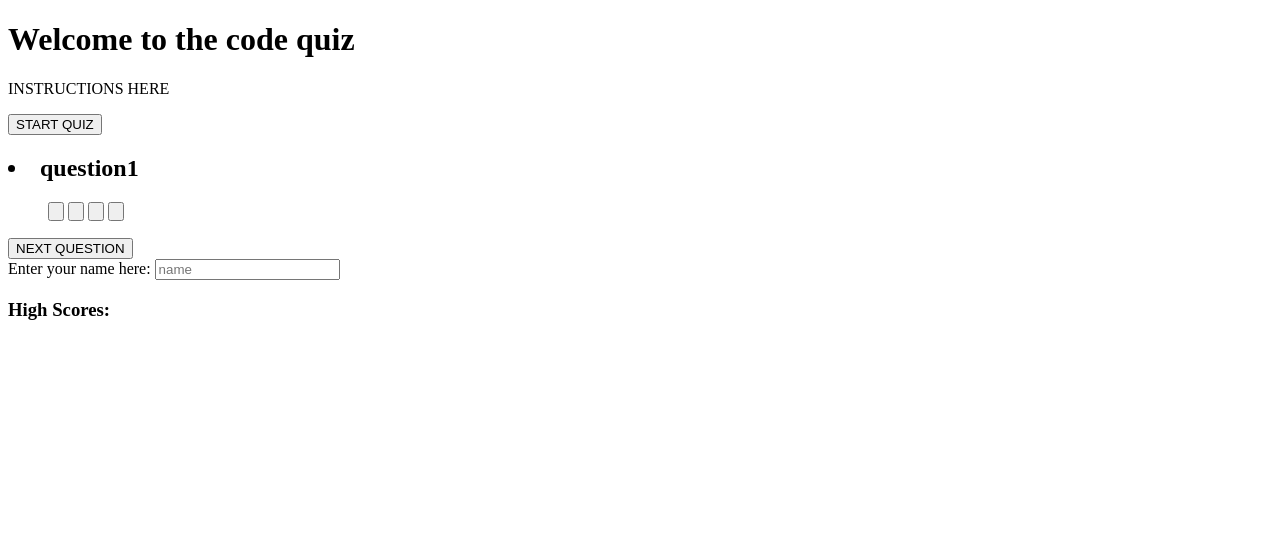
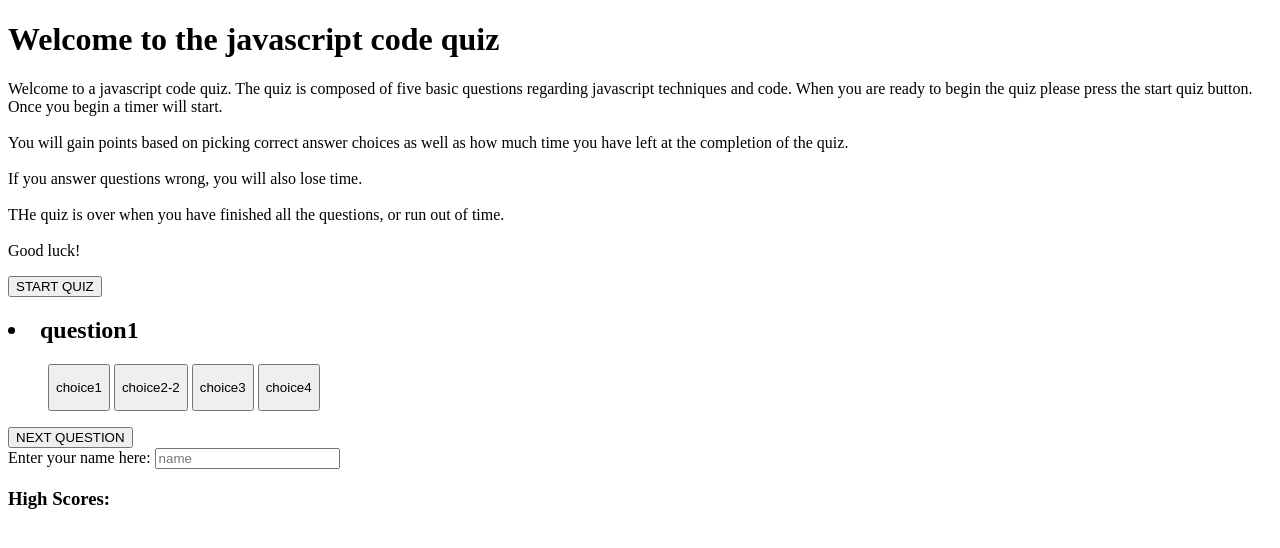
Before and after one commit to bsovic23/code-quiz, a plain HTML site: page index.html in a window 1280 px wide. Both pictures are taken after a click on the button "NEXT QUESTION". Drawn offline with Linux system fonts and the light colour scheme.

Commit message:
updated js questions

```diff
--- a/assets/js/index.js
+++ b/assets/js/index.js
@@ -69,6 +69,10 @@ function nextQuestion() {
     questionBox = document.querySelector("#question-box");
 
     titleEl = document.querySelector("#question-title");
+    answerOneBtnEl = document.querySelector("#answerOneText");
+    answerTwoBtnEl = document.querySelector("#answerTwoText");
+    answerThreeBtnEl = document.querySelector("#answerThreeText");
+    answerFourBtnEl = document.querySelector("#answerFourText");
 
     answerOneEl = document.querySelector("#answerOneText");
     answerTwoEl = document.querySelector("#answerTwoText");
@@ -78,11 +82,25 @@ function nextQuestion() {
 
     var qNumber = questionTracker;
 
-    divEl = document.createElement('div');
     liEl = document.createElement('li');
 
     liEl.textContent = quizFull[qNumber].question;
     titleEl.appendChild(liEl);
+
+    p1El = document.createElement('p');
+    p2El = document.createElement('p');
+    p3El = document.createElement('p');
+    p4El = document.createElement('p');
+
+    p1El.textContent = quizFull[qNumber].choiceOne
+    p2El.textContent = quizFull[qNumber].choiceTwo
+    p3El.textContent = quizFull[qNumber].choiceThree
+    p4El.textContent = quizFull[qNumber].choiceFour
+
+    answerOneBtnEl.appendChild(p1El);
+    answerTwoBtnEl.appendChild(p2El);
+    answerThreeBtnEl.appendChild(p3El);
+    answerFourBtnEl.appendChild(p4El);
 
     questionTracker++;
 
--- a/index.html
+++ b/index.html
@@ -10,8 +10,23 @@
 <body>
     <!--Intro Welcome Box-->
     <header>
-        <h1>Welcome to the code quiz</h1>
-        <p>INSTRUCTIONS HERE</p>
+        <h1>Welcome to the javascript code quiz</h1>
+        <p>
+            Welcome to a javascript code quiz. The quiz is composed of five
+            basic questions regarding javascript techniques and code. When
+            you are ready to begin the quiz please press the start quiz
+            button. Once you begin a timer will start.<br><br>
+
+            You will gain points based on picking correct answer choices as
+            well as how much time you have left at the completion of the quiz.<br><br>
+
+            If you answer questions wrong, you will also lose time.<br><br>
+
+            THe quiz is over when you have finished all the questions, or run
+            out of time.<br><br>
+
+            Good luck!
+        </p>
 
         <button type="submit" id="start-quiz">START QUIZ</button>
     </header>
```
